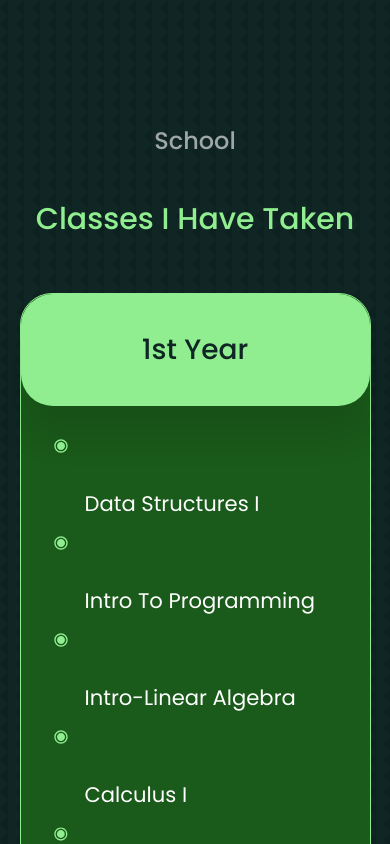
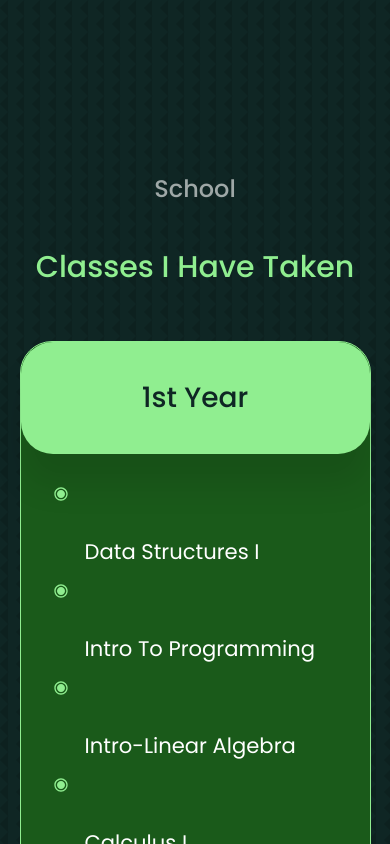
Before and after one commit to ImJehtts/Mohib-Website, a React (Create React App) app in the folder frontend/: page / in a window 390 px wide. Shown: the part 4000-4844 px from the top of the page. Built offline with nearby package versions, Linux system fonts and the light colour scheme.

Commit message:
Update School.css

```diff
--- a/frontend/src/components/School/School.css
+++ b/frontend/src/components/School/School.css
@@ -50,10 +50,10 @@
 }
 
 /*Medium Devices media queries*/
-@media screen and (max-width: 1950px){
+@media screen and (max-width: 1800px){
 
     #School{
-        margin-top: 18rem;
+        margin-top: 21rem;
     }
 
     .school__container{
@@ -70,7 +70,7 @@
   @media screen and (max-width: 600px){
 
     #School{
-        margin-top: 64rem;
+        margin-top: 67rem;
     }
 
     .school__container{
```
